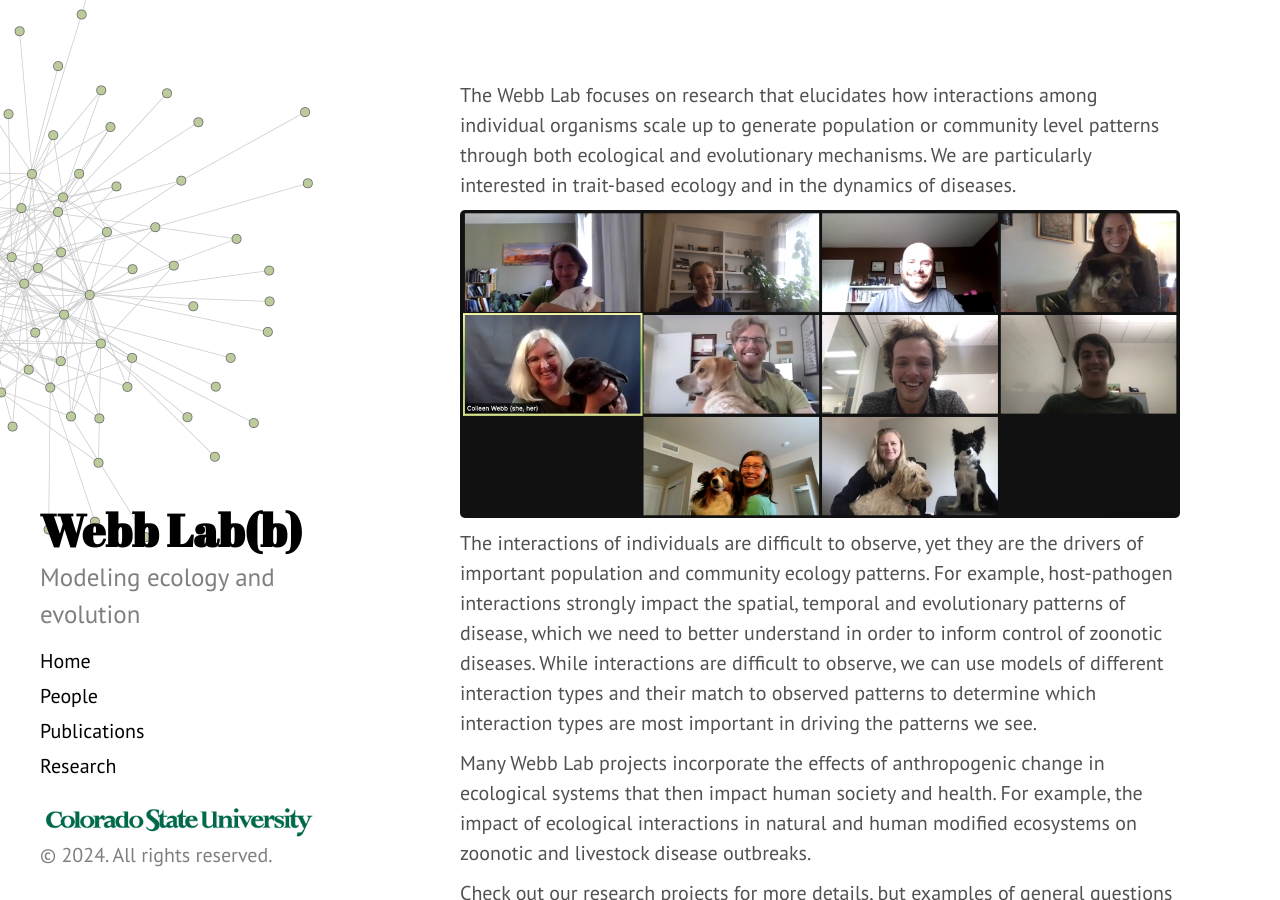
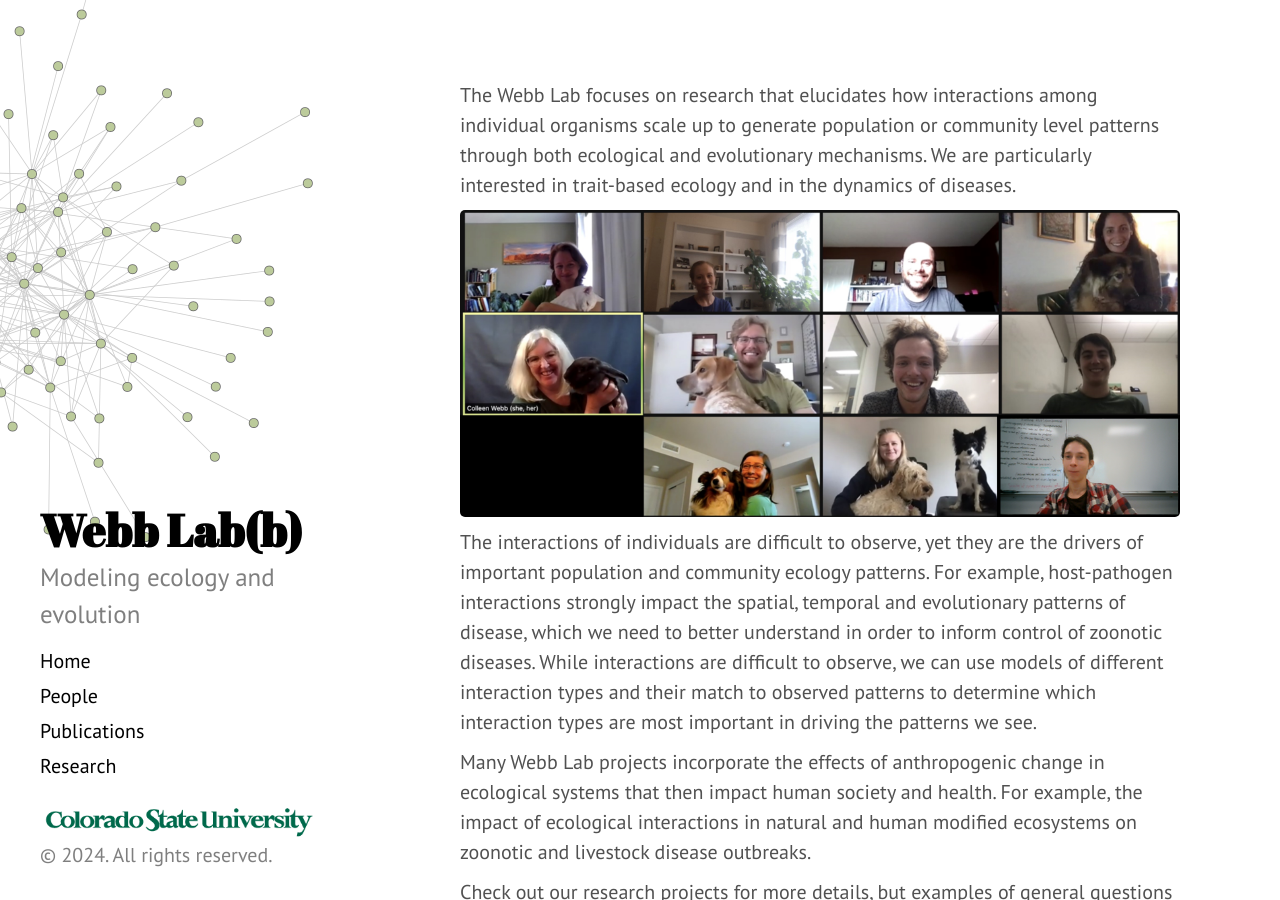
Before and after one commit to webblabb/webblabb.github.io, a Jekyll site: the page built from index.html, in a window 1280 px wide and 900 px high. Built offline with Jekyll 4.4.1, drawn with Linux system fonts in a browser that asks for light colours; the list of posts is cut into pages by our own code.

Commit message:
Update about.md

```diff
--- a/about.md
+++ b/about.md
@@ -1,6 +1,6 @@
 The Webb Lab focuses on research that elucidates how interactions among individual organisms scale up to generate population or community level patterns through both ecological and evolutionary mechanisms.  We are particularly interested in trait-based ecology and in the dynamics of diseases.
 
-![lab photo](assets/webblab_groupphoto_zoom_fall2021.png)
+![lab photo](assets/WebbLab2024.png)
 
 The interactions of individuals are difficult to observe, yet they are the drivers of important population and community ecology patterns.  For example, host-pathogen interactions strongly impact the spatial, temporal and evolutionary patterns of disease, which we need to better understand in order to inform control of zoonotic diseases.  While interactions are difficult to observe, we can use models of different interaction types and their match to observed patterns to determine which interaction types are most important in driving the patterns we see.
 
```
